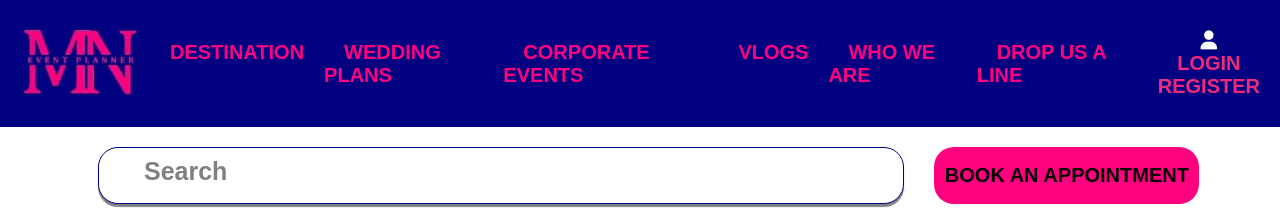
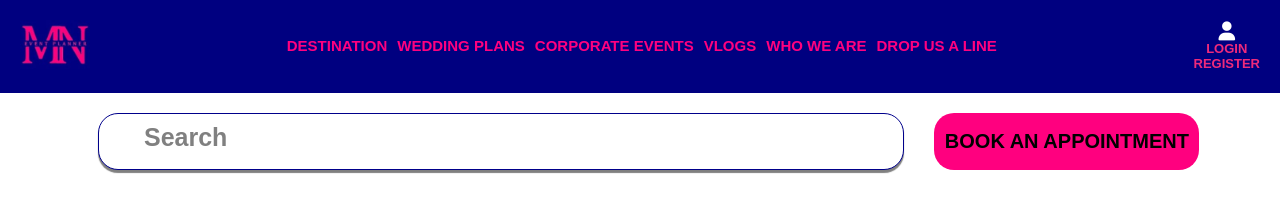
Before and after one commit to DevakiMathivarma/Event-planner, a plain HTML site: page index.html in a window 1280 px wide. Shown: the top 209 px of the page. Drawn offline with nearby package versions, Linux system fonts and the light colour scheme; grey boxes are pictures that could not be loaded.

Commit message:
changedmediaquery

```diff
--- a/assets/css/index.css
+++ b/assets/css/index.css
@@ -10,15 +10,19 @@ nav {
 
 .container {
     display: flex;
-    justify-content: space-around;
+    justify-content: space-between;
+
     align-items: center;
+    width: 100%;
+    max-width: 1500px; /* Adjust as needed */
+    margin: auto;
 }
 
 .nav-links {
-    /* display: flex;
-    justify-content: space-evenly;
+    display: flex;
+    justify-content: center;
     align-items: center;
-    padding: 10px; */
+    width: 100%;
 }
 
 .nav-links li {
@@ -31,7 +35,7 @@ nav {
     color: #FF007F;
     font-family: sans-serif;
     font-weight: bold;
-    padding: 20px;
+    padding: 25px;
     font-size: 20px;
     text-decoration: none;
 
@@ -1189,7 +1193,7 @@ footer {
     }
 } */
 
-/* @media(min-width:320px) and (max-width:767px) {
+@media(min-width:320px) and (max-width:767px) {
 
     nav .container .nav-links {
         display: none;
@@ -1563,8 +1567,8 @@ footer {
         font-size: 2rem;
     }
 
-} */
-@media (max-width:320px){
+}
+/* @media (max-width:320px){
     nav .container .nav-links {
         display: none;
         flex-direction: column;
@@ -2107,7 +2111,7 @@ footer {
     .caption span {
         font-size: 2rem;
     }
-}
+} */
 /* @media (min-width:1441px){
     .container{
         justify-content: space-between;
```
